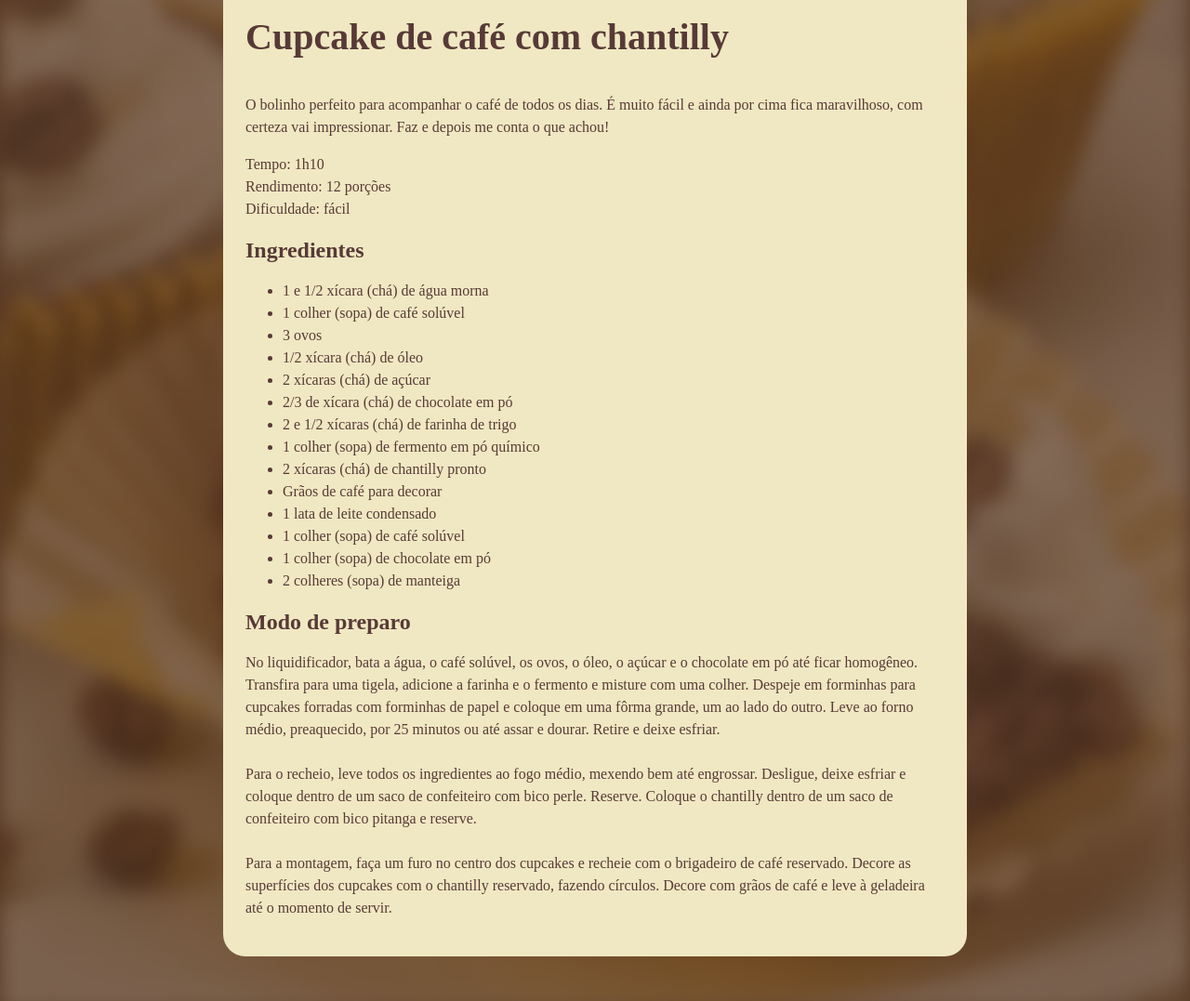
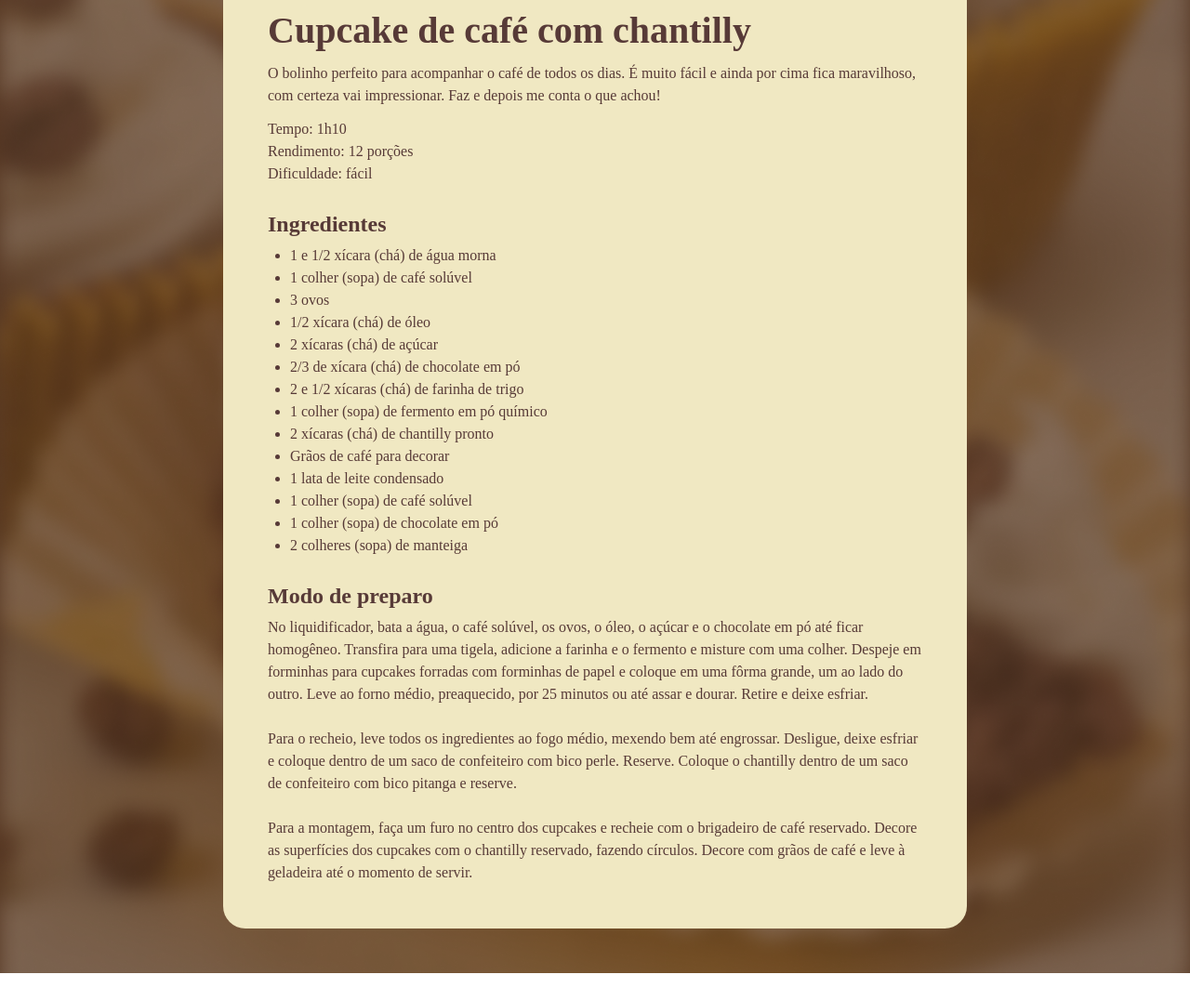
Before and after one commit to carolsauhi/projeto, a plain HTML site: page index.html in a window 1280 px wide. Shown: the part 500-1577 px from the top of the page at 93% size. After the commit the page ends 1547 px from the top, so only its background shows below. Drawn offline with Linux system fonts and the light colour scheme; a web font is replaced by a local one.

Commit message:
personalizando espaços.

```diff
--- a/index.html
+++ b/index.html
@@ -14,6 +14,7 @@
 <body>
   <div id="page">
     <img src="assets/main-image.jpg" alt="Imagem de um cupcake com graos de cafe e chantilly">
+
     <main>
       <section id="about">
         <h1>Cupcake de café com chantilly</h1>
@@ -45,7 +46,7 @@
           <li>1 colher (sopa) de chocolate em pó</li>
           <li>2 colheres (sopa) de manteiga</li>
         </ul>
-      <section>
+      </section>
 
       <section id="preparation">
         <h2>Modo de preparo</h2>
--- a/style.css
+++ b/style.css
@@ -1,7 +1,12 @@
+* {
+  margin: 0;
+  padding: 0;
+}
+
 :root {
   font-family: "Alice", serif;
   line-height: 150%;
-  color: #573A37;
+  color: #573a37;
 }
 
 body {
@@ -22,6 +27,18 @@ img {
   border-radius: 16px;
 }
 
+main {
+  padding: 24px;
+}
+
+section + section {
+  margin-top: 24px;
+}
+
+#about p + p {
+  margin-top: 12px;
+}
+
 h1 {
   line-height: 140%;
   font-size: 40px;
@@ -29,9 +46,15 @@ h1 {
 
 h2 {
   font-size: 24px;
-
 }
 
-h1, h2 {
-  font-color: #291B1A;
+h1,
+h2 {
+  font-color: #291b1a;
+  margin-bottom: 4px;
+  line-height: 150%;
 }
+
+ul {
+  padding-left: 24px;
+}
```
